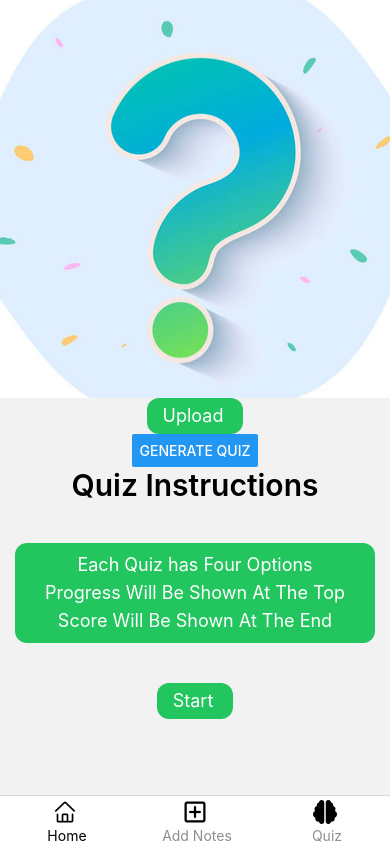
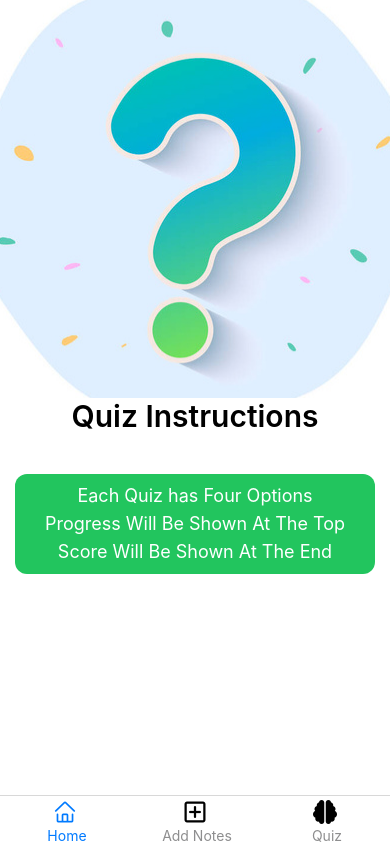
Before and after one commit to l-quincy01/StudyBru, a React Native app: screen /Splash in a window 390 px wide. Built offline with nearby package versions, Linux system fonts and the light colour scheme.

Commit message:
Feat: Home Screen Changes

```diff
--- a/src/Navigation/AppNavigator.js
+++ b/src/Navigation/AppNavigator.js
@@ -23,9 +23,7 @@ const Tab = createBottomTabNavigator();
 function AppNavigator() {
   return (
     <NavigationContainer>
-      <Tab.Navigator
-        screenOptions={{ headerShown: false, tabBarActiveTintColor: "#000" }}
-      >
+      <Tab.Navigator screenOptions={{ headerShown: false }}>
         <Tab.Screen
           name="Splash"
           options={{
--- a/src/Screens/SplashScreen.js
+++ b/src/Screens/SplashScreen.js
@@ -5,6 +5,7 @@ import * as FileSystem from "expo-file-system";
 import tw from "twrnc";
 import axios from "axios";
 import { QuizContext } from "../config/QuizContext";
+import { SafeAreaView } from "react-native-safe-area-context";
 
 //parse the quiz into an array of objects
 function parseQuiz(inputString) {
@@ -120,13 +121,13 @@ const SplashScreen = ({ navigation }) => {
   };
 
   return (
-    <View style={tw`flex-1 items-center`}>
+    <SafeAreaView style={tw`flex-1 items-center bg-white`}>
       <Image
         source={require("../../assets/quizIcon.jpeg")}
         style={tw.style(tw`h-3/6`, { aspectRatio: 1 })}
       />
 
-      <Pressable
+      {/* <Pressable
         style={tw`bg-green-500  pl-4 pr-5 py-1 rounded-xl`}
         title="Upload Notes"
         onPress={pickDocument}
@@ -137,7 +138,7 @@ const SplashScreen = ({ navigation }) => {
         style={tw`bg-green-500 mt-10 pl-4 pr-5 py-1 rounded-xl`}
         title="Generate Quiz"
         onPress={() => generateQuiz(notes)}
-      />
+      /> */}
 
       <Text style={tw`text-3xl text-center font-semibold`}>
         Quiz Instructions
@@ -155,13 +156,13 @@ const SplashScreen = ({ navigation }) => {
         </Text>
       </View>
 
-      <Pressable
+      {/* <Pressable
         onPress={() => navigation.navigate("Questions")}
         style={tw`bg-green-500 mt-10 pl-4 pr-5 py-1 rounded-xl `}
       >
         <Text style={tw`text-white text-lg`}>Start</Text>
-      </Pressable>
-    </View>
+      </Pressable> */}
+    </SafeAreaView>
   );
 };
 
```
